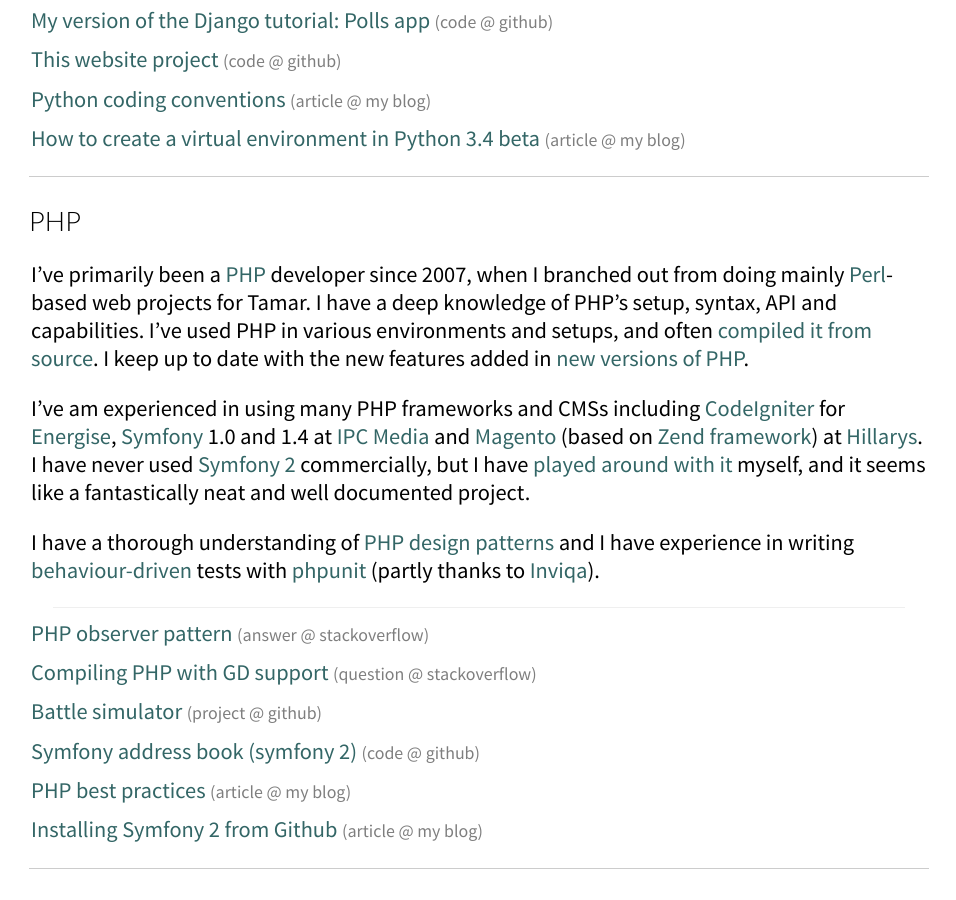
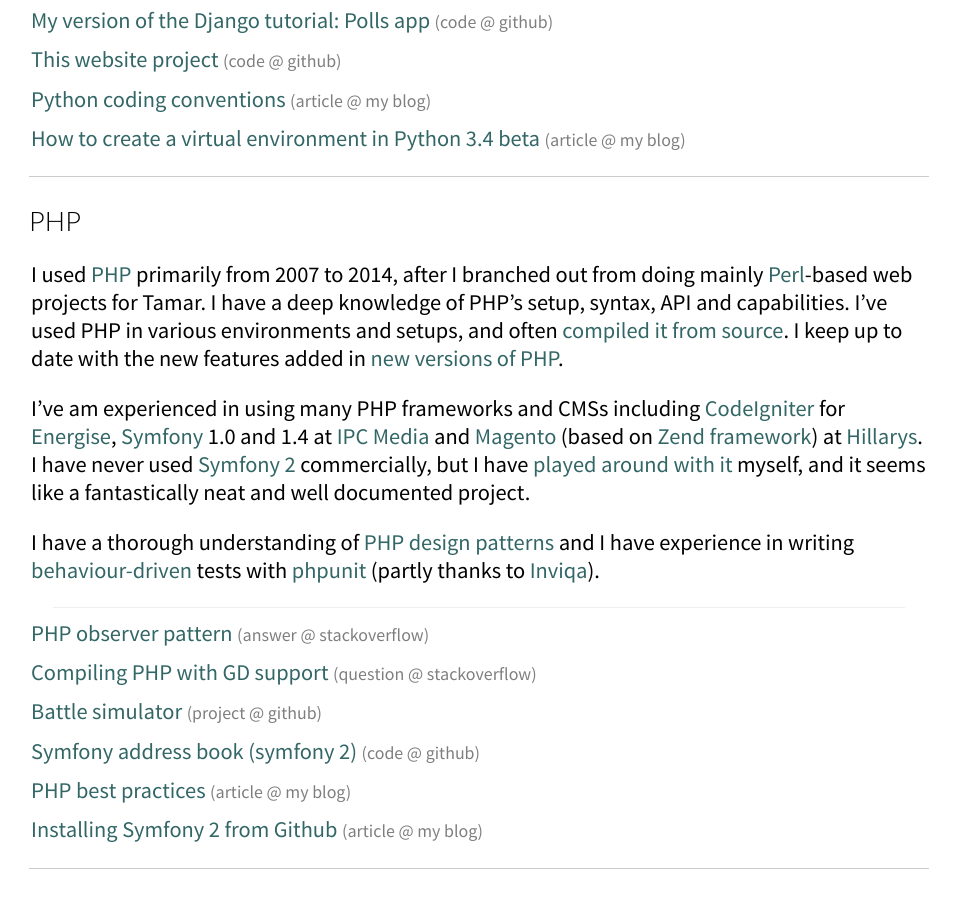
Before and after one commit to nottrobin/cv.robinwinslow.uk, a Jekyll site: the page built from server-side.md, in a window 1280 px wide and 900 px high, scrolled down 1386 px. Shown: the whole window, without its empty margins (161-1117 px from the left). Built offline with Jekyll 4.4.1, drawn with Linux system fonts in a browser that asks for light colours; nearby versions of some CDN libraries; library files that are not in the unit come from our copies.

Commit message:
Update PHP description

```diff
--- a/server-side.md
+++ b/server-side.md
@@ -82,7 +82,7 @@
 
 <h2 class="side-heading" id="php">PHP</h2>
 
-I've primarily been a [PHP](http://php.net) developer since 2007, when I branched out from doing mainly [Perl](http://www.perl.org/)-based web projects for Tamar. I have a deep knowledge of PHP's setup, syntax, API and capabilities. I've used PHP in various environments and setups, and often [compiled it from source](http://stackoverflow.com/questions/7167860/compiling-php-with-gd-and-libjpeg-support). I keep up to date with the new features added in [new versions of PHP](http://www.php.net/manual/en/migration55.new-features.php).
+I used [PHP](http://php.net) primarily from 2007 to 2014, after I branched out from doing mainly [Perl](http://www.perl.org/)-based web projects for Tamar. I have a deep knowledge of PHP's setup, syntax, API and capabilities. I've used PHP in various environments and setups, and often [compiled it from source](http://stackoverflow.com/questions/7167860/compiling-php-with-gd-and-libjpeg-support). I keep up to date with the new features added in [new versions of PHP](http://www.php.net/manual/en/migration55.new-features.php).
 
 I've am experienced in using many PHP frameworks and CMSs including [CodeIgniter](http://ellislab.com/codeigniter) for [Energise](/roles/#previous-roles), [Symfony](http://symfony.com/) 1.0 and 1.4 at [IPC Media](/roles/#full-stack-developer) and [Magento](http://magento.com/) (based on [Zend framework]( http://framework.zend.com/ )) at [Hillarys](/roles/#lead-developer). I have never used [Symfony 2](https://github.com/symfony/symfony) commercially, but I have [played around with it](https://github.com/nottrobin/symfony-address-book) myself, and it seems like a fantastically neat and well documented project.
 
```
